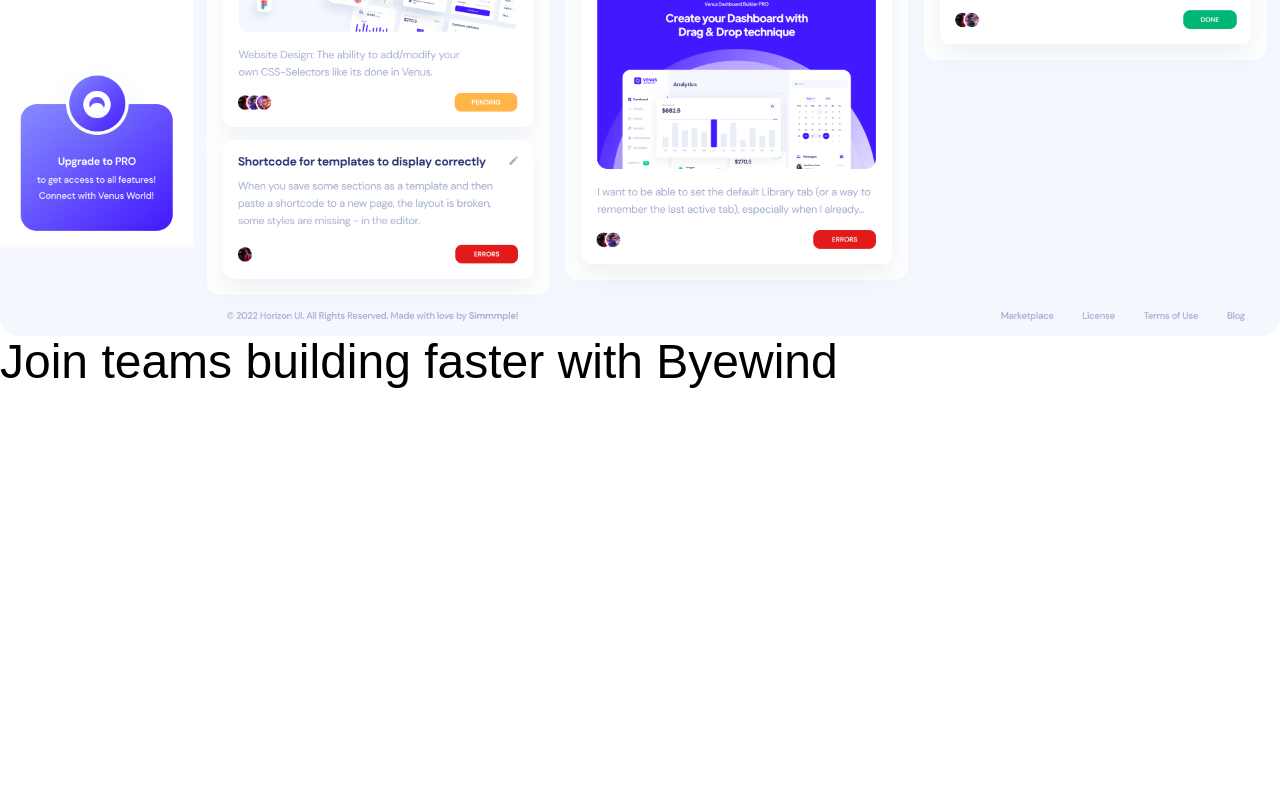
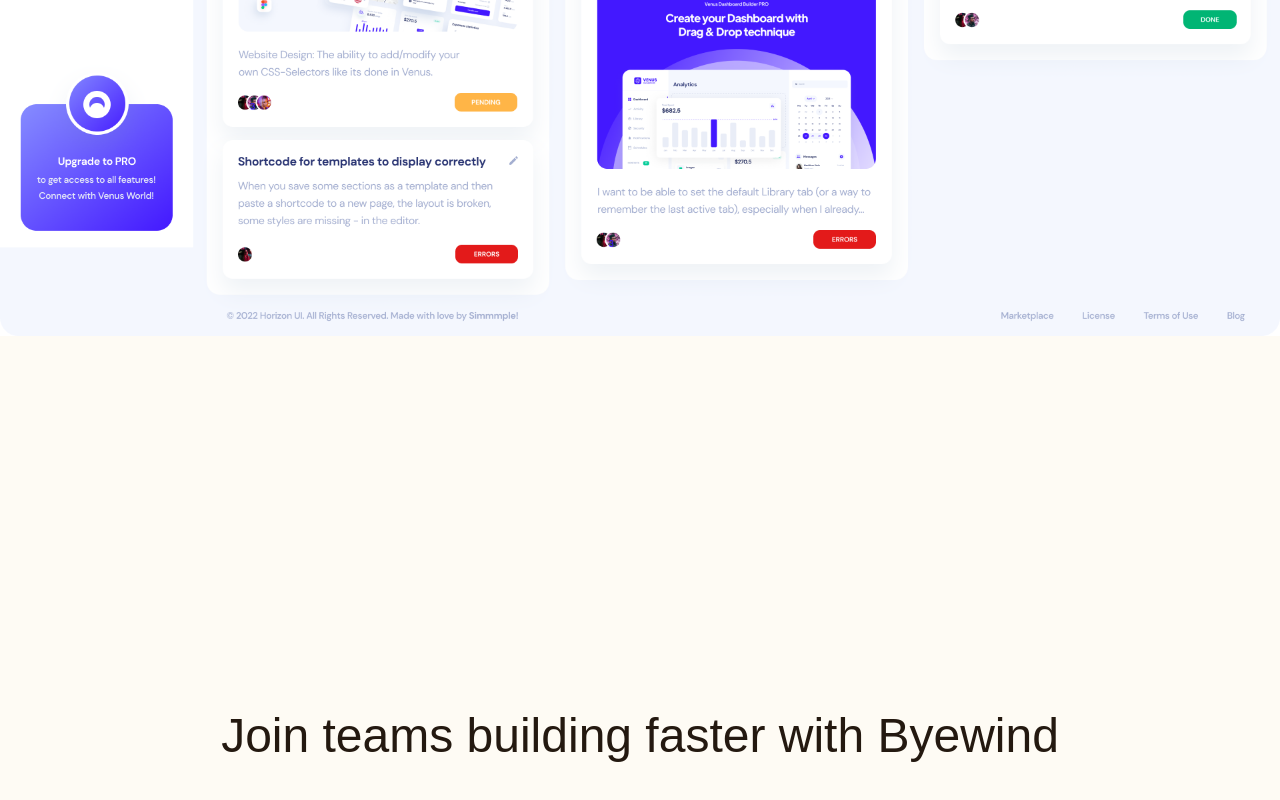
Before and after one commit to tung-eh/scroll-trigger-hero-video, a React (Vite) app: page / in a window 1280 px wide. Shown: the part 1191-1991 px from the top of the page. Before the commit the page ends 1580 px from the top, so only its background shows below. Built offline with nearby package versions, Linux system fonts and the light colour scheme; a web font is replaced by a local one.

Commit message:
Outro section style

```diff
--- a/src/App/Outro.tsx
+++ b/src/App/Outro.tsx
@@ -1,6 +1,6 @@
 const Outro = () => {
   return (
-    <section>
+    <section className="w-full h-screen flex items-center justify-center bg-background text-foreground p-8">
       <h1>Join teams building faster with Byewind</h1>
     </section>
   )
```
